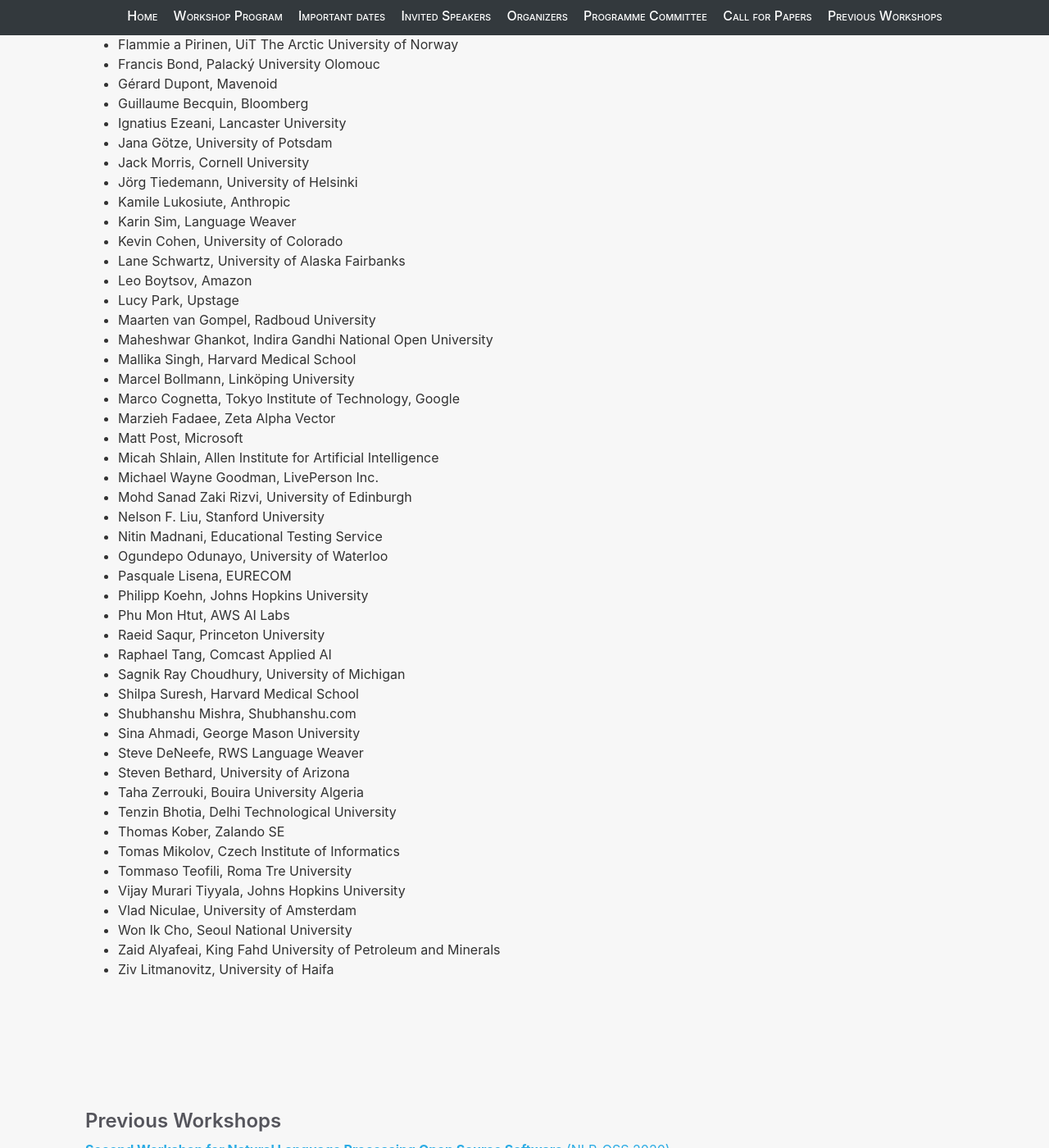
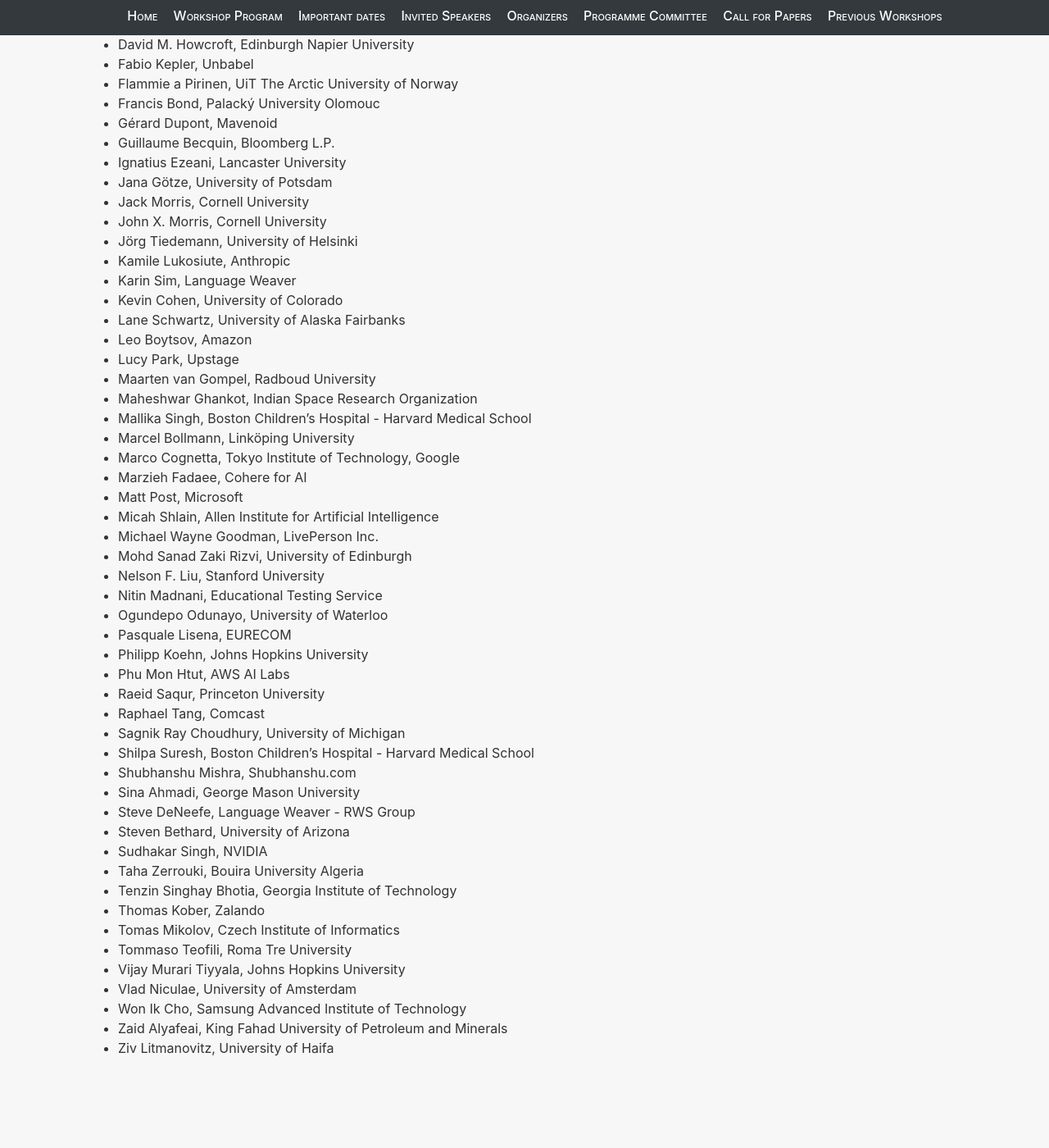
Before and after one commit to nlposs/nlposs.github.io, a Jekyll site: the page built from 2023/index.md, in a window 1280 px wide and 1400 px high, scrolled down 4208 px. Shown: the whole window at 82% size. Built offline with Jekyll 4.4.1, drawn with Linux system fonts in a browser that asks for light colours; some of the changed text lies outside the part shown.

Commit message:
Update index.md
Update PC's affililations

```diff
--- a/2023/index.md
+++ b/2023/index.md
@@ -115,26 +115,29 @@
 ## Programme Committee
 
  - Aakanksha Naik, Allen Institute for Artificial Intelligence
- - Aitor Soroa, University of the Basque Country
+ - Abhinav Arora, Meta AI
+ - Aitor Soroa, HiTZ Center, University of the Basque Country UPV/EHU
+ - Akintunde Oladipo, University of Waterloo
  - Alexander Rush, Cornell / Hugging Face
  - Aline Paes, Universidade Federal Fluminense
  - Amittai Axelrod, Apple AI
- - Anish Mohan, Nvidia
+ - Anish Mohan, NVIDIA
  - Arun Balajiee Lekshmi Narayanan, University of Pittsburgh
- - Atnafu lambebo Tonja, Instituto Politécnico Nacional
+ - Atnafu Lambebo Tonja, University of Colorado
  - Atul Kr. Ojha, University of Galway
  - Cassandra Jacobs, University at Buffalo
- - Christoph Teichmann, Bloomberg LP
+ - Christoph Teichmann, Bloomberg L.P.
  - Daniel Braun, University of Twente
- - Dave Howcroft, Edinburgh Napier University
+ - David M. Howcroft, Edinburgh Napier University
  - Fabio Kepler, Unbabel
  - Flammie a Pirinen, UiT The Arctic University of Norway
  - Francis Bond, Palacký University Olomouc
  - Gérard Dupont, Mavenoid
- - Guillaume Becquin, Bloomberg
+ - Guillaume Becquin, Bloomberg L.P.
  - Ignatius Ezeani, Lancaster University
  - Jana Götze, University of Potsdam
  - Jack Morris, Cornell University
+ - John X. Morris, Cornell University
  - Jörg Tiedemann, University of Helsinki
  - Kamile Lukosiute, Anthropic
  - Karin Sim, Language Weaver
@@ -143,11 +146,11 @@
  - Leo Boytsov, Amazon
  - Lucy Park, Upstage
  - Maarten van Gompel, Radboud University
- - Maheshwar Ghankot, Indira Gandhi National Open University
- - Mallika Singh, Harvard Medical School
+ - Maheshwar Ghankot, Indian Space Research Organization
+ - Mallika Singh, Boston Children's Hospital - Harvard Medical School
  - Marcel Bollmann, Linköping University
  - Marco Cognetta, Tokyo Institute of Technology, Google
- - Marzieh Fadaee, Zeta Alpha Vector
+ - Marzieh Fadaee, Cohere for AI
  - Matt Post, Microsoft
  - Micah Shlain, Allen Institute for Artificial Intelligence
  - Michael Wayne Goodman, LivePerson Inc.
@@ -159,22 +162,23 @@
  - Philipp Koehn, Johns Hopkins University
  - Phu Mon Htut, AWS AI Labs
  - Raeid Saqur, Princeton University
- - Raphael Tang, Comcast Applied AI
+ - Raphael Tang, Comcast
  - Sagnik Ray Choudhury, University of Michigan
- - Shilpa Suresh, Harvard Medical School
+ - Shilpa Suresh, Boston Children's Hospital - Harvard Medical School
  - Shubhanshu Mishra, Shubhanshu.com
  - Sina Ahmadi, George Mason University
- - Steve DeNeefe, RWS Language Weaver
+ - Steve DeNeefe, Language Weaver - RWS Group
  - Steven Bethard, University of Arizona
+ - Sudhakar Singh, NVIDIA
  - Taha Zerrouki, Bouira University Algeria
- - Tenzin Bhotia, Delhi Technological University
- - Thomas Kober, Zalando SE
+ - Tenzin Singhay Bhotia, Georgia Institute of Technology
+ - Thomas Kober, Zalando
  - Tomas Mikolov, Czech Institute of Informatics
  - Tommaso Teofili, Roma Tre University
  - Vijay Murari Tiyyala, Johns Hopkins University
  - Vlad Niculae, University of Amsterdam
- - Won Ik Cho, Seoul National University
- - Zaid Alyafeai, King Fahd University of Petroleum and Minerals
+ - Won Ik Cho, Samsung Advanced Institute of Technology
+ - Zaid Alyafeai, King Fahad University of Petroleum and Minerals
  - Ziv Litmanovitz, University of Haifa
 
 
```
